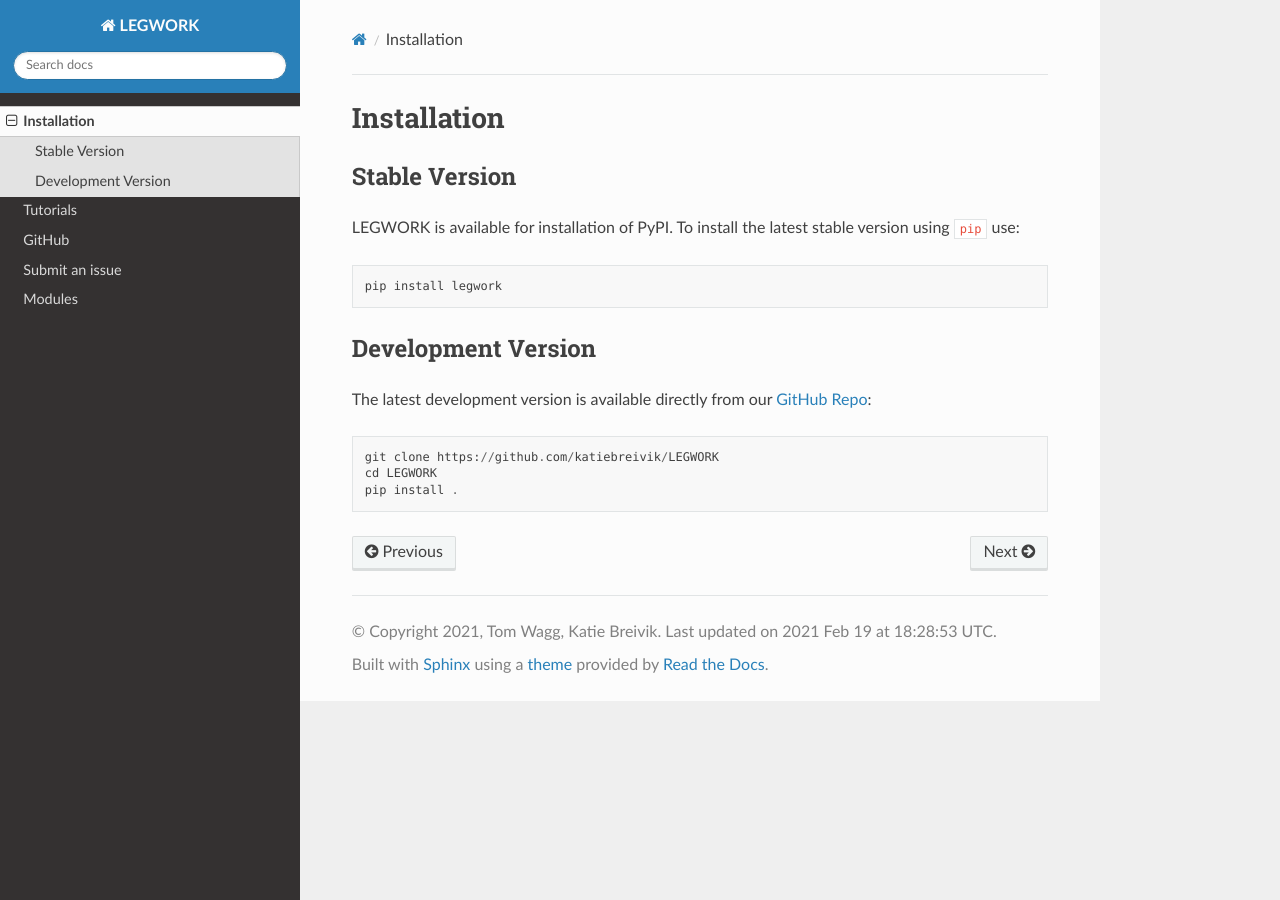
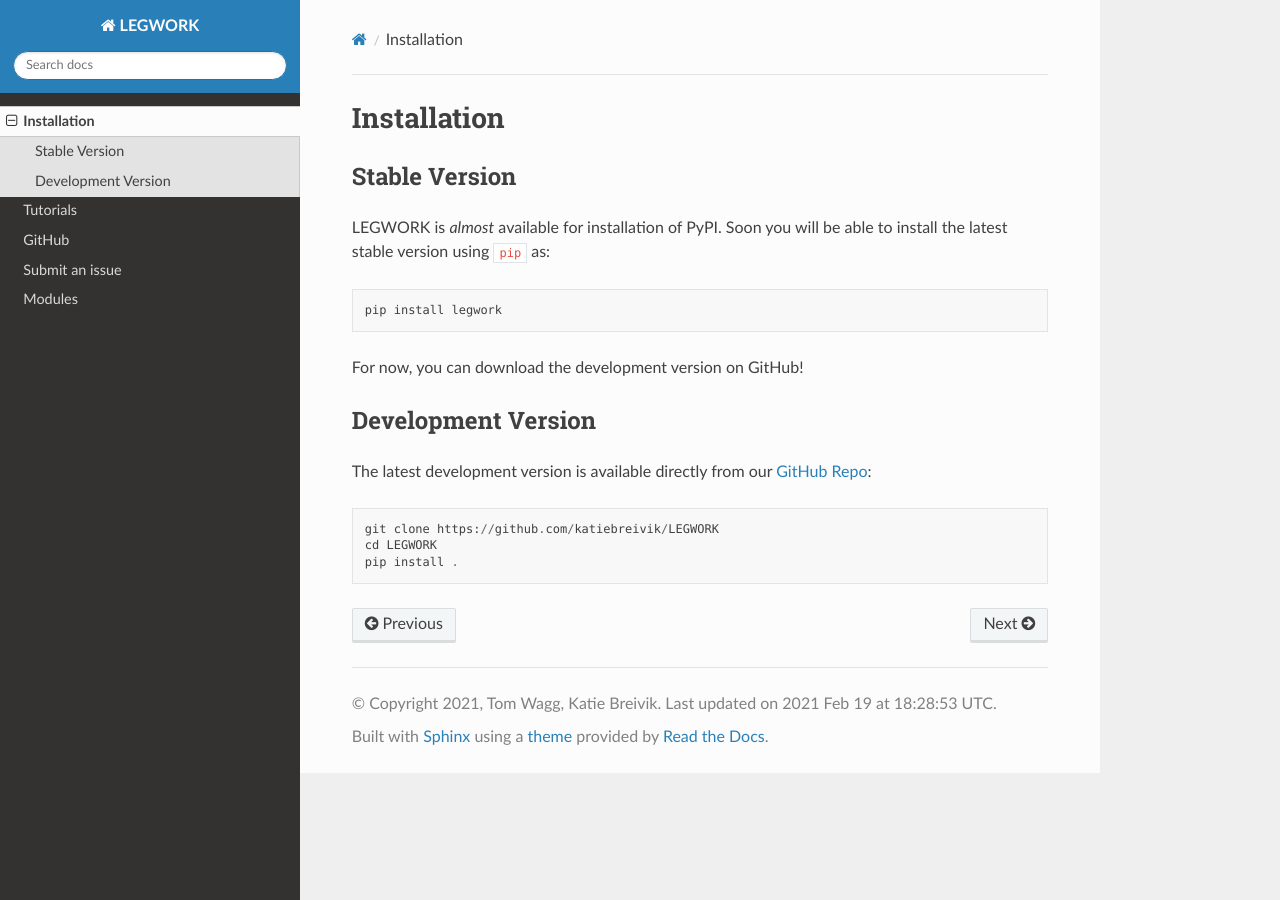
Before and after one commit to TeamLEGWORK/LEGWORK, a Sphinx documentation site: the page built from docs/install.rst, in a window 1280 px wide. Built offline with Sphinx 7.4.7 and the Read the Docs theme 2.0.0, drawn with Linux system fonts in a browser that asks for light colours; pages that are not in the unit, such as notebooks, are missing from menus.

Commit message:
making a quick change to the docs for now since we arent quite on pip yet!

```diff
--- a/docs/install.rst
+++ b/docs/install.rst
@@ -3,10 +3,12 @@
 
 Stable Version
 --------------
-LEGWORK is available for installation of PyPI.
-To install the latest stable version using ``pip`` use: ::
+LEGWORK is *almost* available for installation of PyPI.
+Soon you will be able to install the latest stable version using ``pip`` as: ::
 
     pip install legwork
+
+For now, you can download the development version on GitHub!
 
 Development Version
 -------------------
```
